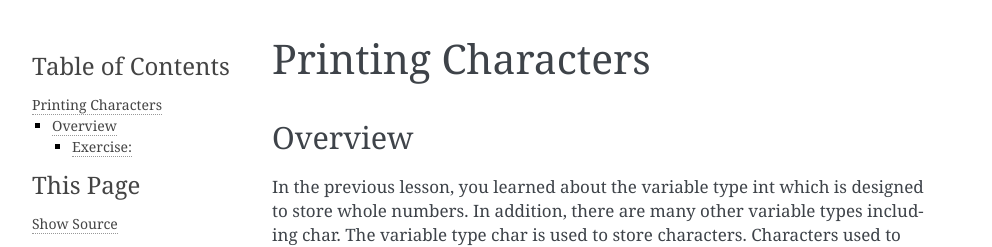
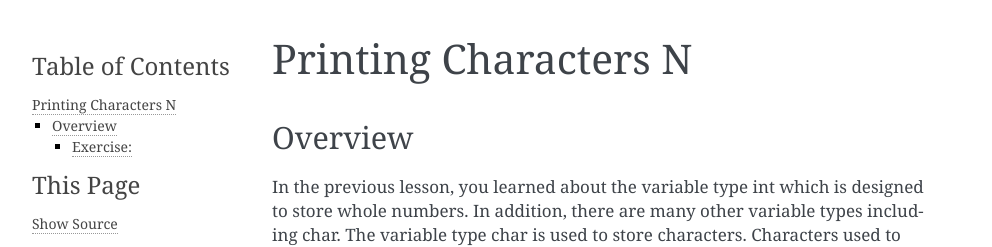
Before and after one commit to maxtkc/mvths-wiki, a Sphinx documentation site: the page built from docs/015a-printing-characters.rst, in a window 1280 px wide. Shown: the top 247 px of the page, without its empty margins (148-1140 px from the left). Built offline with Sphinx 7.4.7, drawn with Linux system fonts in a browser that asks for light colours; pages that are not in the unit, such as notebooks, are missing from menus.

```diff
--- a/docs/015a-printing-characters.rst
+++ b/docs/015a-printing-characters.rst
@@ -1,4 +1,4 @@
-Printing Characters
+Printing Characters N
 ==============
 
 Overview
```
